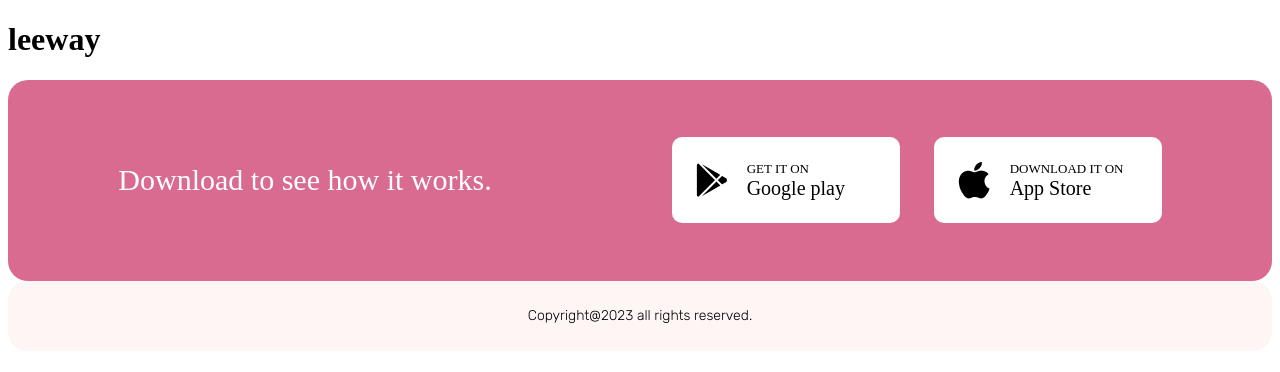
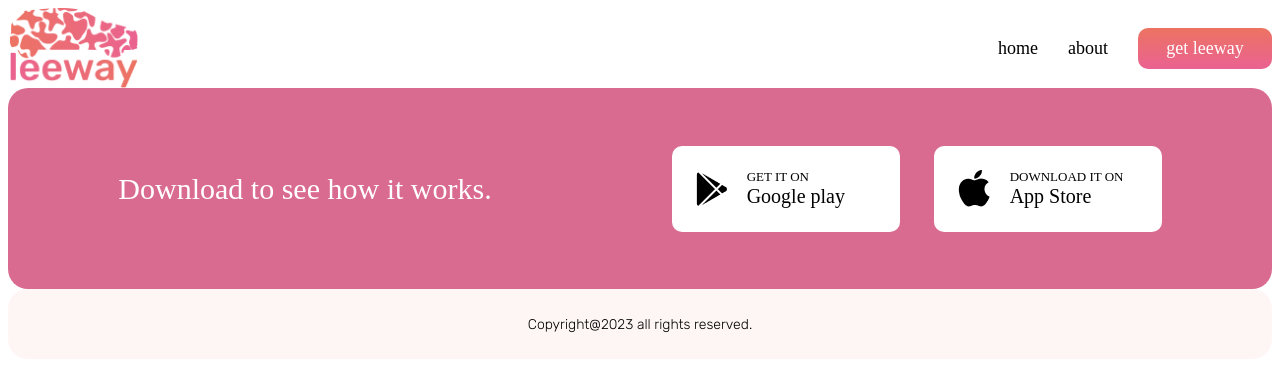
Before and after one commit to muggleworks/leeway-website, a plain HTML site: page index.html in a window 1280 px wide. Drawn offline with Linux system fonts and the light colour scheme.

Commit message:
header (#4)

```diff
--- a/index.html
+++ b/index.html
@@ -1,5 +1,6 @@
 <!DOCTYPE html>
 <html lang="en">
+
 <head>
   <meta charset="UTF-8">
   <meta http-equiv="X-UA-Compatible" content="IE=edge">
@@ -10,8 +11,21 @@
   <link rel="preconnect" href="https://fonts.gstatic.com" crossorigin>
   <link href="https://fonts.googleapis.com/css2?family=Rubik:wght@300&display=swap" rel="stylesheet">
 </head>
+
 <body>
-  <h1>leeway</h1>
+  <div class="header-bar">
+    <img src="images/icon.png" class="icon">
+    <nav class="nav-bar">
+      <a class="nav-button" href="#">home</a>
+      <a class="nav-button" href="#">about</a>
+      <a class="leeway-button" href="#">
+        <div>
+          <p>get leeway</p>
+        </div>
+      </a>
+    </nav>
+  </div>
+
   <section class="download-section">
     <div class="download-content">
       <p>Download to see how it works.</p>
@@ -37,4 +51,5 @@
     </div>
   </footer>
 </body>
+
 </html>
--- a/styles.css
+++ b/styles.css
@@ -1,6 +1,5 @@
-
 .footer {
-    background-color:#FEF6F4;
+  background-color: #FEF6F4;
   text-align: center;
   display: flex;
   justify-content: center;
@@ -11,13 +10,15 @@
   font-style: normal;
   font-size: 14px;
 }
+
 .download-section {
-    background-color:#DA6B90;
+  background-color: #DA6B90;
   height: 201px;
   border-radius: 20px;
   display: flex;
   justify-content: space-around;
 }
+
 .download-content {
   color: #FFFFFF;
   font-size: 30px;
@@ -25,16 +26,18 @@
   align-items: center;
   gap: 180px;
 }
+
 .download-buttons {
   display: flex;
   align-items: center;
   gap: 34px;
 }
+
 .download-button {
-    background-color:#FFFFFF;
+  background-color: #FFFFFF;
   border-radius: 10px;
   display: block;
-    color:#000000;
+  color: #000000;
   text-decoration: none;
   width: 180px;
   height: 70px;
@@ -43,10 +46,50 @@
   padding: 8px 24px;
   gap: 20px;
 }
+
 .download-button p {
   margin: 0;
   font-size: 13px;
 }
+
 .download-button p:nth-child(2) {
   font-size: 20px;
 }
+
+.icon {
+  width: 130px;
+  height: 80px;
+}
+
+.header-bar {
+  display: flex;
+  justify-content: space-between;
+}
+
+.nav-button {
+  display: flex;
+  text-decoration: none;
+  font-size: 18px;
+  color: #000000;
+}
+
+.leeway-button {
+  background: linear-gradient(#EC7363 2.05%, #EA6290 97.7%);
+  text-decoration: none;
+  width: 134px;
+  height: 41px;
+  display: flex;
+  justify-content: center;
+  align-items: center;
+  font-size: 18px;
+  color: #FFFFFF;
+  border-radius: 10px;
+  gap: 10px;
+
+}
+
+.nav-bar {
+  display: flex;
+  gap: 30px;
+  align-items: center;
+}
```
Also changed, not shown: images/icon.png (added). Lines whose indentation alone changed are shown as unchanged.
